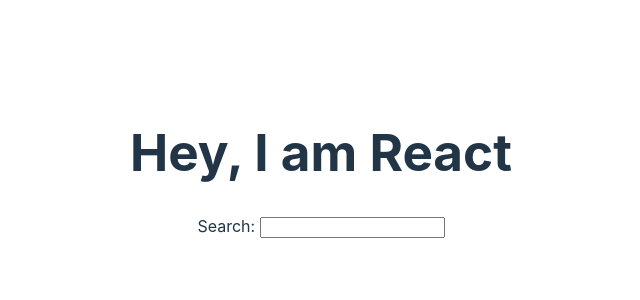
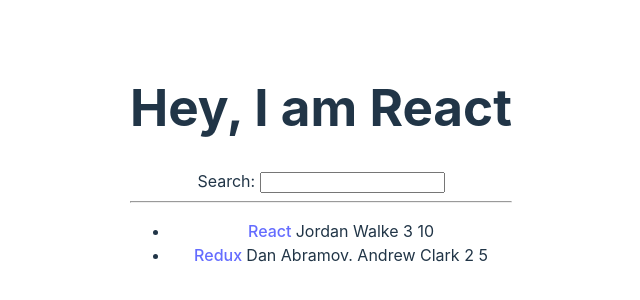
Before and after one commit to peakit/hacker-stories, a React (Vite) app: page / in a window 1280 px wide. Shown: the part 236-536 px from the top of the page, without its empty margins (319-959 px from the left). Built offline with nearby package versions, Linux system fonts and the light colour scheme.

Commit message:
Displaying books array by looping it using map

```diff
--- a/src/App.jsx
+++ b/src/App.jsx
@@ -4,7 +4,7 @@
 import './App.css'
 
 function formMessage(welcomeObj) {
-  return welcomeObj.greeting +', ' + welcomeObj.title;
+  return welcomeObj.greeting + ', ' + welcomeObj.title;
 }
 
 function App() {
@@ -13,6 +13,25 @@
     title: 'I am React'
   };
 
+  const books = [
+    {
+      title: 'React',
+      url: 'https://reactjs.org/',
+      author: 'Jordan Walke',
+      num_comments: 3,
+      points: 10,
+      objectId: 0
+    },
+    {
+      title: 'Redux',
+      url: 'https://redux.js.org',
+      author: 'Dan Abramov. Andrew Clark',
+      num_comments: 2,
+      points: 5,
+      objectId: 1
+    }
+  ];
+
   return (
     <div>
       <h1>{formMessage(welcome)}</h1>
@@ -20,6 +39,22 @@
       <label htmlFor="search">Search: </label>
       <input id="search" type="text" />
 
+      <hr />
+
+      <ul>
+        {books.map(function (book) {
+          return (
+            <li key={book.objectId}>
+              <span>
+                <a href={book.url}>{book.title} </a>
+              </span>
+              <span>{book.author} </span>
+              <span>{book.num_comments} </span>
+              <span>{book.points}</span>
+            </li>
+          );
+        })}
+      </ul>
     </div>
   );
 }
```
